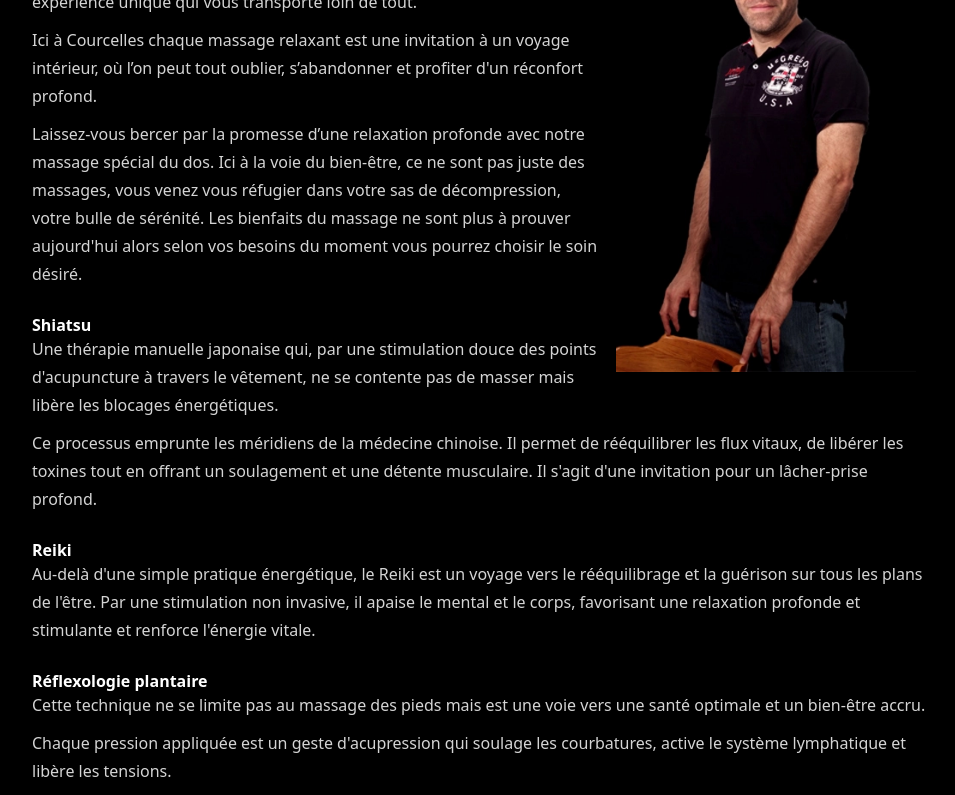
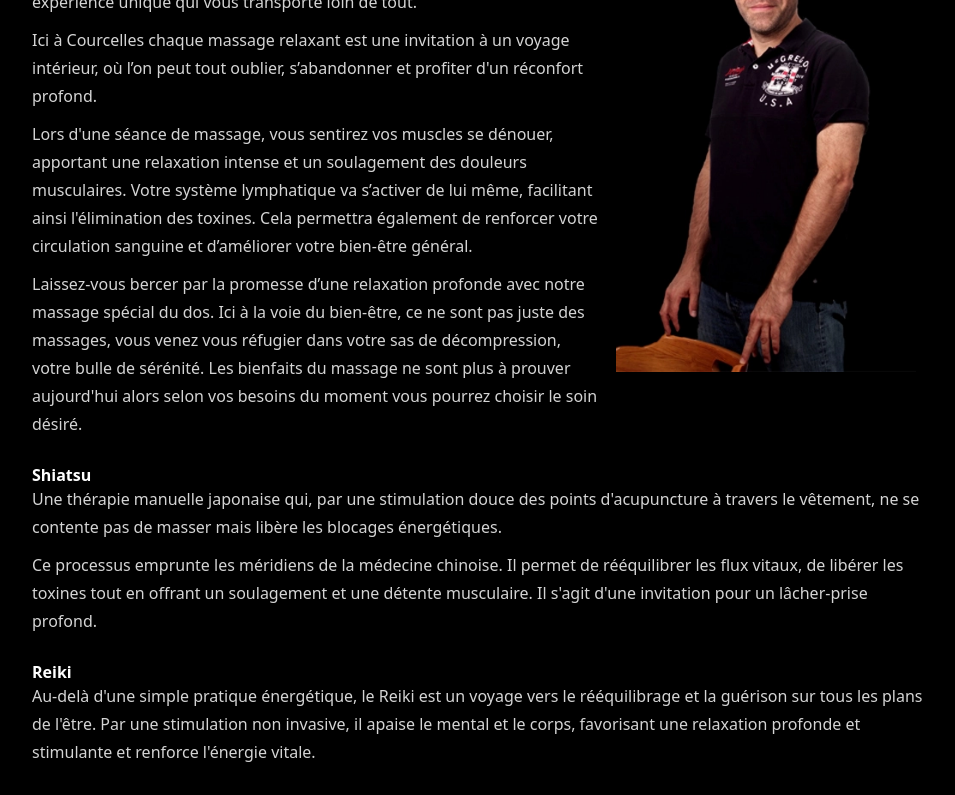
Before and after one commit to White-Wolf-Web/lavoiedubienetre-version-3, a Next.js app: page / in a window 1280 px wide. Shown: the part 900-1695 px from the top of the page, without its empty margins (160-1115 px from the left). Built offline with nearby package versions, Linux system fonts and the light colour scheme.

Commit message:
travail des mots clés

```diff
--- a/src/app/page.tsx
+++ b/src/app/page.tsx
@@ -2,6 +2,7 @@ import Image from "next/image";
 import Introduction from "@/components/Introduction";
 import MassageCardContainer from "@/components/card/MassageCardContainer";
 import GloogleMap from "@/components/GloogleMap";
+import Gift from "@/components/gift";
 import { MetadataHomePage } from "@/components/metadata/MetadataHomePage";
 
 export default function Home() {
@@ -16,6 +17,7 @@ export default function Home() {
 
 			<MassageCardContainer />
 			<GloogleMap />
+			<Gift />
       </div>
 	  <script type="application/ld+json" dangerouslySetInnerHTML={{ __html: JSON.stringify(MetadataHomePage) }} />
 		</main>
--- a/src/components/Introduction.tsx
+++ b/src/components/Introduction.tsx
@@ -21,8 +21,11 @@ export default function Introduction() {
 					Imaginez un moment où le monde extérieur s’efface, laissant place à une quiétude absolue. C’est ce que vous promettent mes massages, une expérience unique qui vous transporte loin
 					de tout.</p><p> Ici à Courcelles chaque massage relaxant est une invitation à un voyage intérieur, où l’on peut tout oublier, s’abandonner et profiter d&apos;un réconfort profond.
 				</p>
+				<p>Lors d&apos;une séance de massage, vous sentirez vos muscles se dénouer, apportant une relaxation intense et un soulagement des douleurs musculaires.
+Votre système lymphatique va s’activer de lui même, facilitant ainsi l&apos;élimination des toxines. Cela permettra également de renforcer votre circulation sanguine et d’améliorer votre bien-être général.
+</p>
 				<p>
-					{" "}
+
 					Laissez-vous bercer par la promesse d’une relaxation profonde avec notre massage spécial du dos. Ici à la voie du bien-être, ce ne sont pas juste des massages, vous venez vous
 					réfugier dans votre sas de décompression, votre bulle de sérénité. Les bienfaits du massage ne sont plus à prouver aujourd&apos;hui alors selon vos besoins du moment vous pourrez choisir le soin désiré.
 				</p>
@@ -45,7 +48,8 @@ export default function Introduction() {
 				<h3>Réflexologie plantaire</h3>
 				<p>
 					Cette technique ne se limite pas au massage des pieds mais est une voie vers une santé optimale et un bien-être accru.</p><p>  Chaque pression appliquée est un geste d&apos;acupression qui
-					soulage les courbatures, active le système lymphatique et libère les tensions.
+					soulage les courbatures, active le système lymphatique et libère les tensions. Ce massage des pieds a pour fonction secondaire d&apos;assouplir la voûte plantaire et donc de réduire significativement les douleurs physiques.
+					Tout en améliorant la flexibilité et la mobilité du pied et de la cheville, idéal pour ceux qui passent de longues heures debout.
 				</p>
 			</div>
 			<CtaButton />
--- /dev/null
+++ b/src/components/gift.tsx
@@ -0,0 +1,11 @@
+
+export default function Gift() {
+  return (
+<section>
+    <h2>Offrez un bon cadeau pour un massage de votre choix</h2>
+    <p>C&apos;est le cadeau parfait pour permettre à vos proches de libérer le stress et de jouir d&apos;une relaxation intense. </p>
+    <p>Encouragez la détente et la relaxation chez vos amis ou collègues avec nos chèques cadeaux pour une séance de massage, disponible du lundi au samedi.</p>
+    <p>C&apos;est le présent idéal pour ceux qui cherchent à relâcher les muscles et à améliorer leur sommeil et détente, permettant une sensation de bien-être durable.</p>
+</section>
+  )
+}
```
